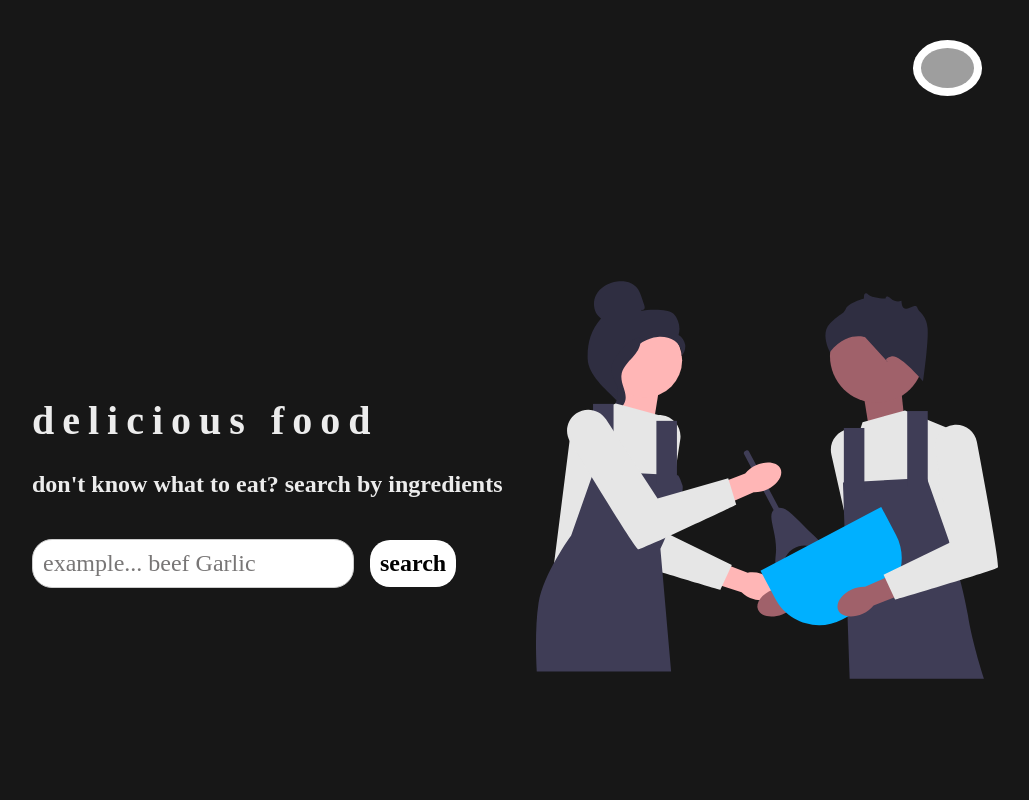
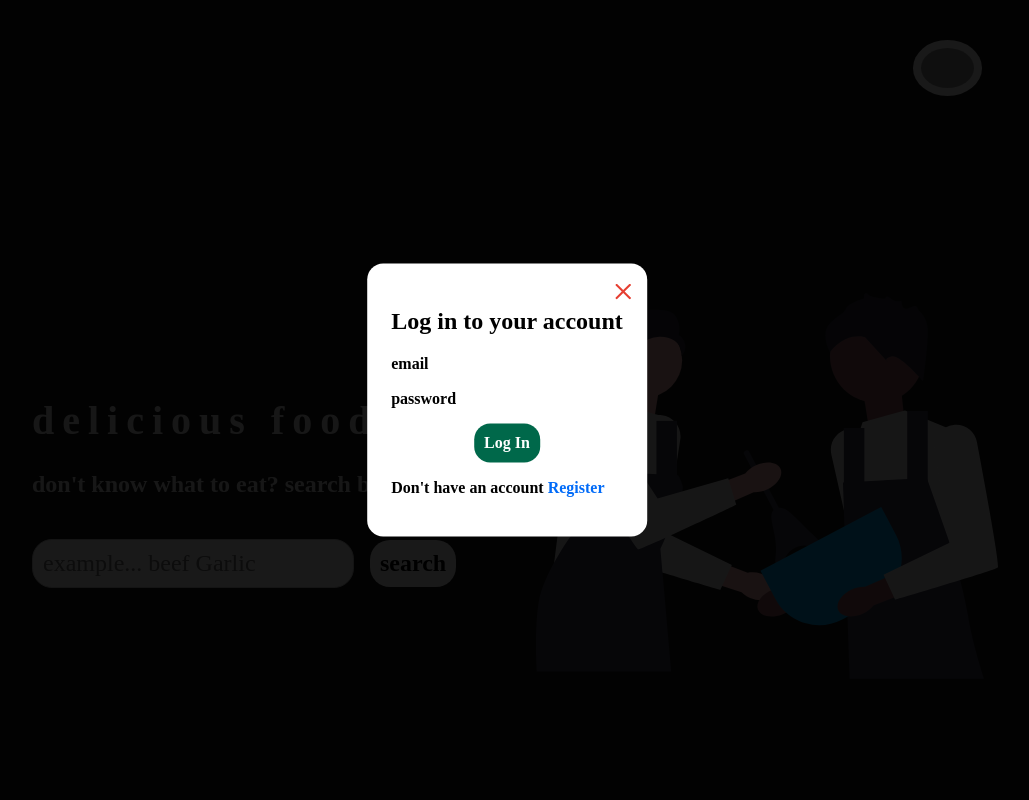
Before and after one commit to Mike-codelive/Recipe-Search-App, an Angular app: page / in a window 1280 px wide. Shown: the top 800 px of the page, without its empty margins (133-1162 px from the left). Built offline with nearby package versions, Linux system fonts and the light colour scheme; grey boxes are pictures that could not be loaded.

Commit message:
BTN route & basic layout

```diff
--- a/src/app/credentials/login/login.component.css
+++ b/src/app/credentials/login/login.component.css
@@ -0,0 +1,26 @@
+.backdrop {
+  background-color: rgba(0, 0, 0, 0.9);
+  position: fixed;
+  top: 0;
+  left: 0;
+  z-index: -0;
+}
+
+.login-form {
+  top: 50%;
+  left: 50%;
+  transform: translate(-50%, -50%);
+  background-color: white;
+  color: black;
+  padding: 1.5rem;
+  border-radius: 1rem;
+}
+
+p {
+  font-weight: 800;
+}
+
+p:first-child {
+  margin-top: 0;
+  margin-bottom: 2rem;
+}
--- a/src/app/credentials/login/login.component.html
+++ b/src/app/credentials/login/login.component.html
@@ -1 +1,28 @@
-<p>login works!</p>
+<section (click)="close()" class="backdrop full-screen"></section>
+
+<section class="login-form fixed">
+  @if (openRegister()) {
+  <app-register (close)="close()" (switchForm)="switchToLogin()" />
+  } @else {
+  <div class="relative">
+    <img
+      (click)="close()"
+      class="close-btn absolute"
+      src="assets/cross.svg"
+      alt="close btn"
+    />
+    <h2>Log in to your account</h2>
+    <p>email</p>
+    <p>password</p>
+    <div class="flex justify-center">
+      <button class="btn-submit button" type="button">Log In</button>
+    </div>
+    <p>
+      Don't have an account
+      <button class="btn-link" type="button" (click)="openRegisterForm()">
+        Register
+      </button>
+    </p>
+  </div>
+  }
+</section>
--- a/src/app/credentials/login/login.component.ts
+++ b/src/app/credentials/login/login.component.ts
@@ -1,12 +1,26 @@
-import { Component } from '@angular/core';
+import { Component, EventEmitter, Output, signal } from '@angular/core';
+import { RegisterComponent } from '../register/register.component';
 
 @Component({
   selector: 'app-login',
   standalone: true,
-  imports: [],
+  imports: [RegisterComponent],
   templateUrl: './login.component.html',
-  styleUrl: './login.component.css'
+  styleUrl: './login.component.css',
 })
 export class LoginComponent {
+  @Output() closeCredentials = new EventEmitter<void>();
+  openRegister = signal(false);
 
+  close() {
+    this.closeCredentials.emit();
+  }
+
+  openRegisterForm() {
+    this.openRegister.set(true);
+  }
+
+  switchToLogin() {
+    this.openRegister.set(false);
+  }
 }
--- /dev/null
+++ b/src/app/credentials/register/register.component.html
@@ -0,0 +1,21 @@
+<div class="relative">
+  <img
+    (click)="close.emit()"
+    class="close-btn absolute"
+    src="assets/cross.svg"
+    alt="close btn"
+  />
+  <h2>Create your account</h2>
+  <h2>Username</h2>
+  <h2>email</h2>
+  <h2>password</h2>
+  <div class="flex justify-center">
+    <button class="btn-submit" type="button">Sign Up</button>
+  </div>
+  <p>
+    Have an account?
+    <button class="btn-link" type="button" href="#" (click)="switchForm.emit()">
+      Log in now
+    </button>
+  </p>
+</div>
--- a/src/app/navbar/navbar.component.html
+++ b/src/app/navbar/navbar.component.html
@@ -1,5 +1,9 @@
 <section>
   <div class="flex w-full justify-end">
-    <img (click)="onLogin()" src="assets/chef-hat.svg" alt="Profile" />
+    <img (click)="onCredentials()" src="assets/chef-hat.svg" alt="Profile" />
   </div>
 </section>
+
+@if (isCredentialOpen()) {
+<app-login (closeCredentials)="onCloseCredentials()" />
+}
--- a/src/app/navbar/navbar.component.ts
+++ b/src/app/navbar/navbar.component.ts
@@ -1,14 +1,22 @@
-import { Component } from '@angular/core';
+import { Component, signal } from '@angular/core';
+import { LoginComponent } from '../credentials/login/login.component';
 
 @Component({
   selector: 'app-navbar',
   standalone: true,
-  imports: [],
+  imports: [LoginComponent],
   templateUrl: './navbar.component.html',
   styleUrl: './navbar.component.css',
 })
 export class NavbarComponent {
-  onLogin() {
-    console.log('hello login btn');
+  isCredentialOpen = signal(true);
+
+  onCredentials() {
+    // console.log('hello login btn');
+    this.isCredentialOpen.set(true);
+  }
+
+  onCloseCredentials() {
+    this.isCredentialOpen.set(false);
   }
 }
--- a/src/app/recipes/recipes.component.css
+++ b/src/app/recipes/recipes.component.css
@@ -1,12 +1,10 @@
 .match-ingredients {
   height: 1.5rem;
-  filter: brightness(0) saturate(100%) invert(85%) sepia(86%) saturate(1577%)
-    hue-rotate(130deg) brightness(95%) contrast(89%);
+  filter: var(--green-filter);
 }
 
 .missed-ingredients {
-  filter: brightness(0) saturate(100%) invert(74%) sepia(88%) saturate(6532%)
-    hue-rotate(338deg) brightness(89%) contrast(103%);
+  filter: var(--red-filter);
 }
 
 .recipe {
--- a/src/styles.css
+++ b/src/styles.css
@@ -394,6 +394,23 @@ template {
   text-align: center;
 }
 
+.fixed {
+  position: fixed;
+}
+
+.absolute {
+  position: absolute;
+}
+
+.relative {
+  position: relative;
+}
+
+.full-screen {
+  height: 100%;
+  width: 100%;
+}
+
 .my-1 {
   margin-top: 1rem;
   margin-bottom: 1rem;
@@ -426,22 +443,41 @@ template {
   width: 48px;
 }
 
-.spinner div {
-  width: 16px;
-  height: 16px;
-  background: rgb(255 255 255);
-  border-radius: 50%;
-  display: inline-block;
-  animation: bounce 1.4s infinite ease-in-out both;
+.close-btn {
+  width: 1rem;
+  right: -0.5rem;
+  top: -1.5rem;
+  cursor: pointer;
+  filter: var(--red-filter);
+}
+
+.btn-link {
+  color: var(--primary-link-color);
+  padding: 0;
+}
+
+.btn-submit {
+  background-color: var(--green-submit-btn);
+  color: var(--rf-white);
+  border-radius: 1rem;
 }
 
 button {
-  background-color: rgb(255 255 255);
+  background-color: var(--rf-white);
   border-radius: 20px;
   padding: 10px;
   font-weight: bolder;
   border: 0;
   cursor: pointer;
+}
+
+.spinner div {
+  width: 16px;
+  height: 16px;
+  background: var(--rf-white);
+  border-radius: 50%;
+  display: inline-block;
+  animation: bounce 1.4s infinite ease-in-out both;
 }
 
 @keyframes bounce {
@@ -491,3 +527,13 @@ button {
     max-width: 950px;
   }
 }
+
+:root {
+  --primary-link-color: rgb(1, 107, 248);
+  --red-filter: brightness(0) saturate(100%) invert(74%) sepia(88%)
+    saturate(6532%) hue-rotate(338deg) brightness(89%) contrast(103%);
+  --green-filter: brightness(0) saturate(100%) invert(85%) sepia(86%)
+    saturate(1577%) hue-rotate(130deg) brightness(95%) contrast(89%);
+  --green-submit-btn: rgb(0, 104, 74);
+  --rf-white: rgb(255, 255, 255);
+}
```
Also changed, not shown: src/app/credentials/register/register.component.ts (added, +13 -0 lines), src/app/credentials/register/register.component.css (added), src/assets/cross.svg (added).
